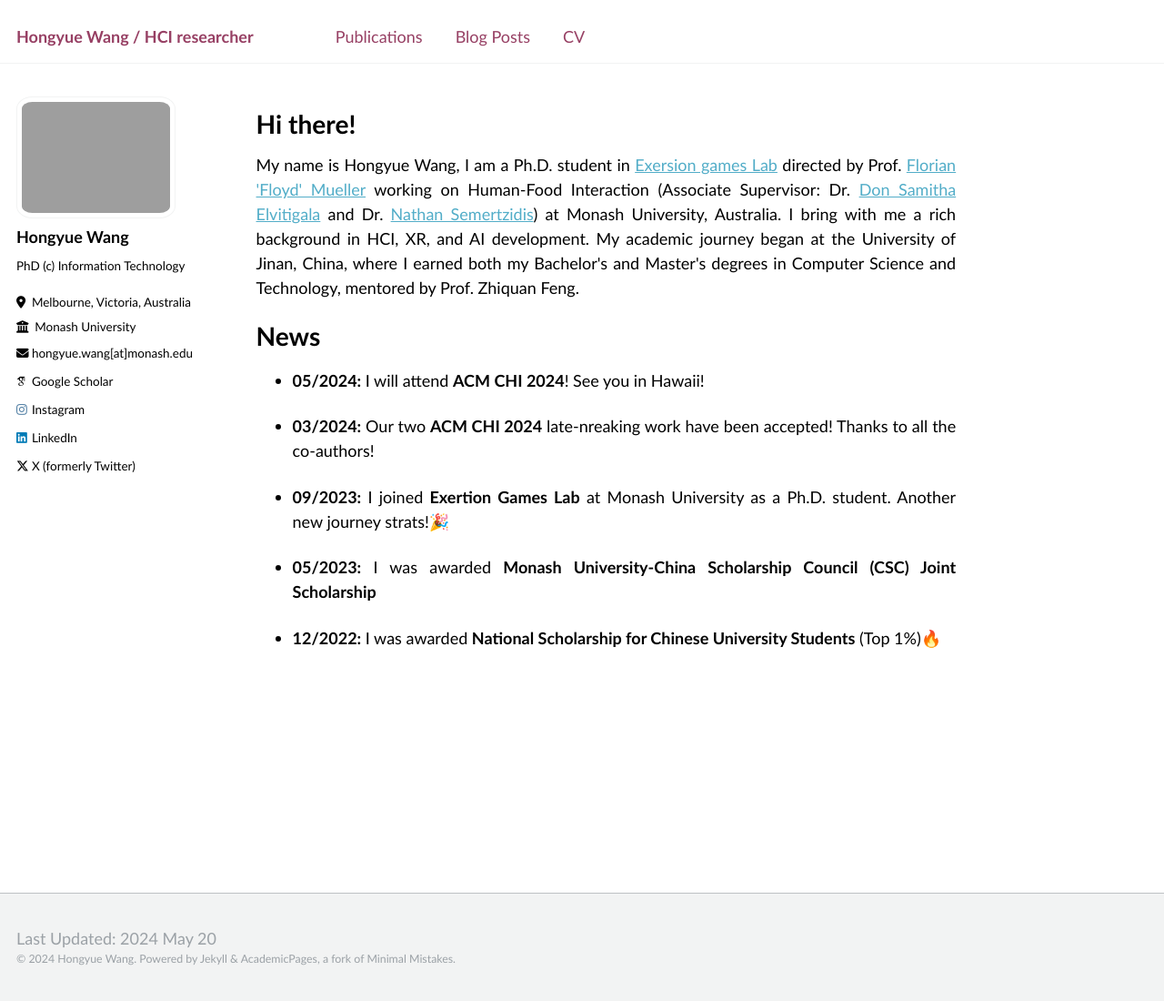
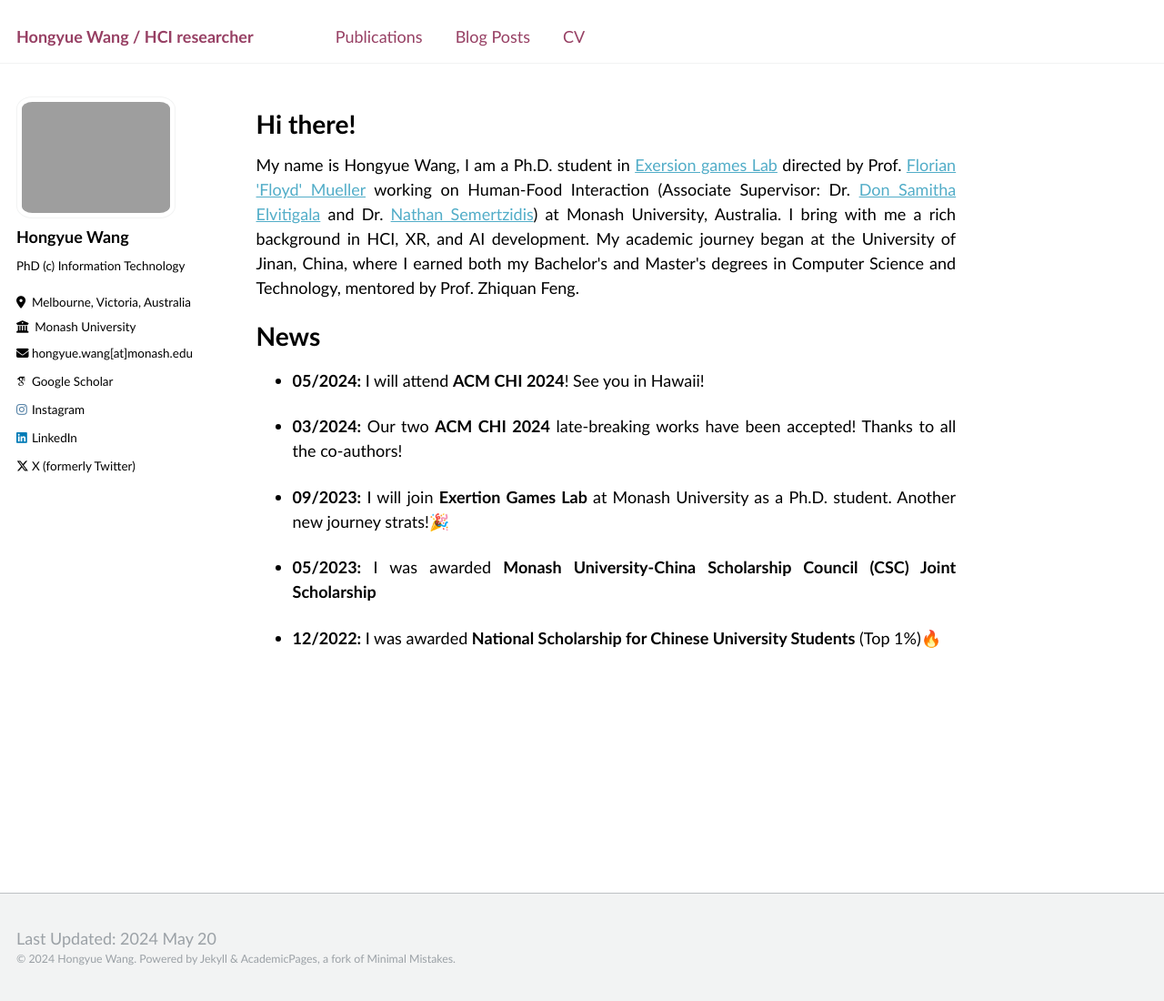
Before and after one commit to hongyue-howard-wang/hongyue-howard-wang.github.io, a Jekyll site: the page built from _pages/about.md, in a window 1280 px wide and 1100 px high. Shown: the whole window at 91% size. Built offline with Jekyll 4.4.1, drawn with Linux system fonts in a browser that asks for light colours; some web fonts are replaced.

Commit message:
Update about.md

```diff
--- a/_pages/about.md
+++ b/_pages/about.md
@@ -15,8 +15,8 @@ My name is Hongyue Wang, I am a Ph.D. student in <a href="https://exertiongamesl
 <h1>News</h1>
 <ul>
 <li><p style="text-align:justify"><b>05/2024:</b> I will attend <b>ACM CHI 2024</b>! See you in Hawaii!</p></li>
-<li><p style="text-align:justify"><b>03/2024:</b> Our two <b>ACM CHI 2024</b> late-nreaking work have been accepted! Thanks to all the co-authors!</p></li>
-<li><p style="text-align:justify"><b>09/2023:</b> I joined <b>Exertion Games Lab</b> at Monash University as a Ph.D. student. Another new journey strats!🎉</p></li>
+<li><p style="text-align:justify"><b>03/2024:</b> Our two <b>ACM CHI 2024</b> late-breaking works have been accepted! Thanks to all the co-authors!</p></li>
+<li><p style="text-align:justify"><b>09/2023:</b> I will join <b>Exertion Games Lab</b> at Monash University as a Ph.D. student. Another new journey strats!🎉</p></li>
 <li><p style="text-align:justify"><b>05/2023:</b> I was awarded <b>Monash University-China Scholarship Council (CSC) Joint Scholarship</b></p></li>
 <li><p style="text-align:justify"><strong>12/2022:</strong> I was awarded <b>National Scholarship for Chinese University Students</b> (Top 1%)🔥</p></li>
 
```
